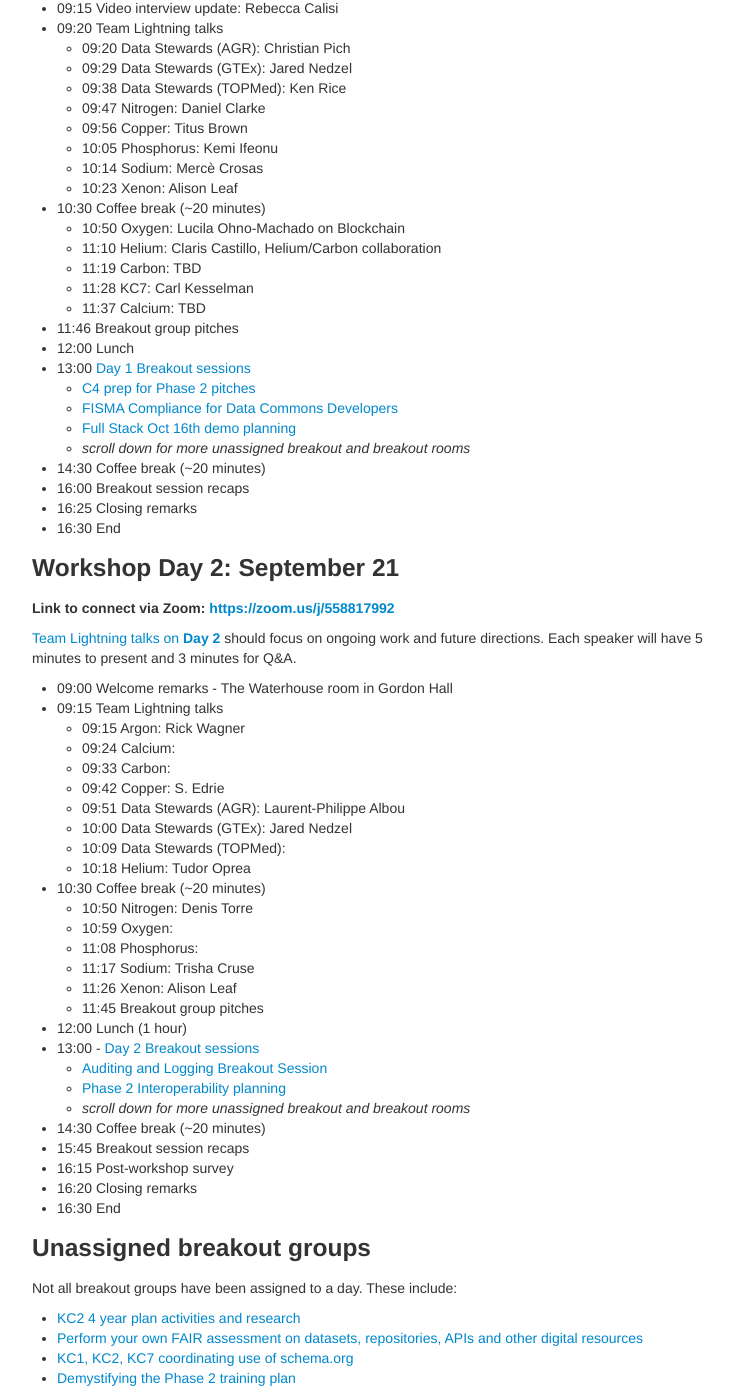
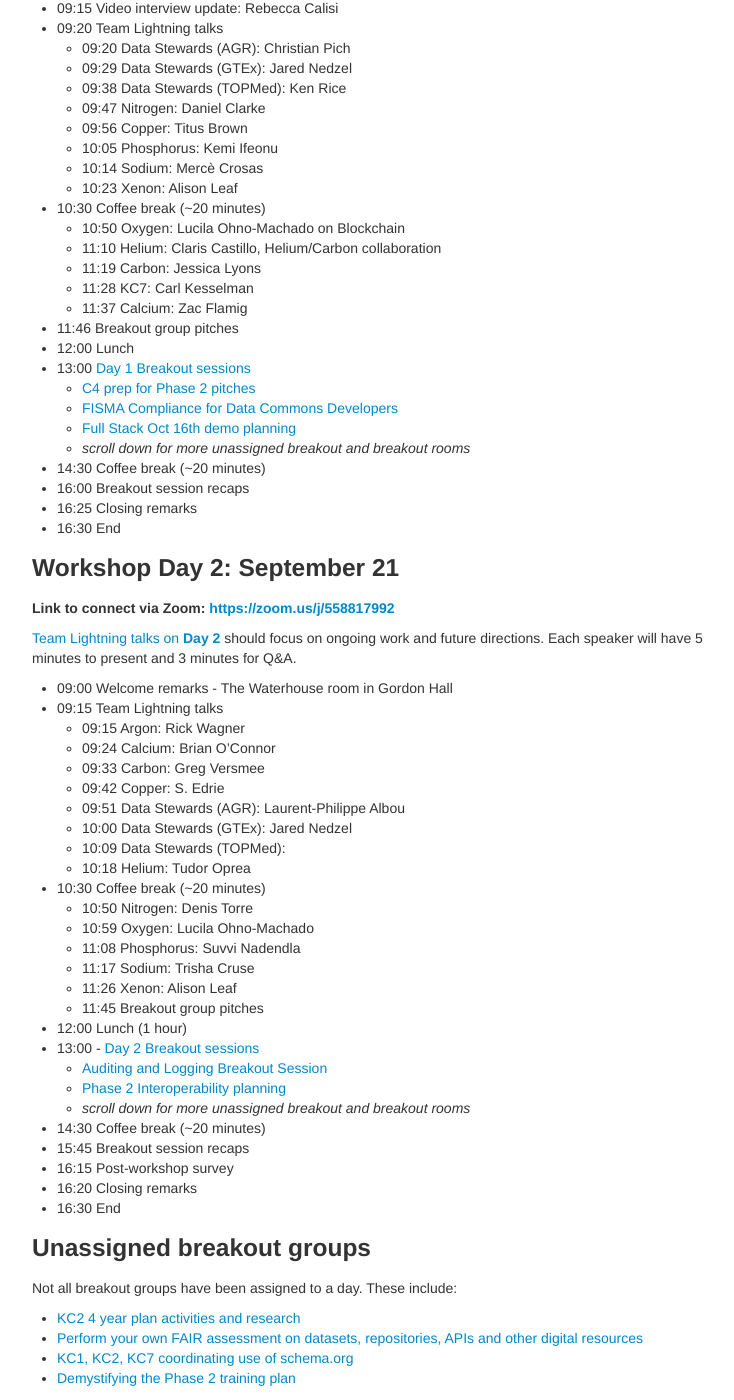
Before and after one commit to dcppc/2018-september-workshop, a Jekyll site: the page built from docs/agenda.md, in a window 1280 px wide and 1400 px high, scrolled down 680 px. Shown: the whole window, without its empty margins (258-992 px from the left). Built offline with Jekyll 4.4.1, drawn with Linux system fonts in a browser that asks for light colours.

Commit message:
finalize speakers

```diff
--- a/docs/agenda.md
+++ b/docs/agenda.md
@@ -37,9 +37,9 @@ Sept 21 | 9-5 | Commonsing meeting | Countway 403 and 320
 - 10:30 Coffee break (~20 minutes)
 	- 10:50 Oxygen: Lucila Ohno-Machado on Blockchain
 	- 11:10 Helium: Claris Castillo, Helium/Carbon collaboration
-	- 11:19 Carbon: TBD
+	- 11:19 Carbon: Jessica Lyons
 	- 11:28 KC7: Carl Kesselman
-	- 11:37 Calcium: TBD
+	- 11:37 Calcium: Zac Flamig
 - 11:46 Breakout group pitches
 - 12:00 Lunch
 - 13:00 [Day 1 Breakout sessions](https://github.com/dcppc/2018-september-workshop/issues)
@@ -63,8 +63,8 @@ should focus on ongoing work and future directions. Each speaker will have 5 min
 - 09:00  Welcome remarks - The Waterhouse room in Gordon Hall
 - 09:15  Team Lightning talks
 	- 09:15 Argon: Rick Wagner
-	- 09:24 Calcium:
-	- 09:33 Carbon:
+	- 09:24 Calcium: Brian O'Connor
+	- 09:33 Carbon: Greg Versmee
 	- 09:42 Copper: S. Edrie
 	- 09:51 Data Stewards (AGR): Laurent-Philippe Albou
 	- 10:00 Data Stewards (GTEx): Jared Nedzel
@@ -72,8 +72,8 @@ should focus on ongoing work and future directions. Each speaker will have 5 min
 	- 10:18 Helium: Tudor Oprea
 - 10:30 Coffee break (~20 minutes)
 	- 10:50 Nitrogen: Denis Torre
-	- 10:59 Oxygen:
-	- 11:08 Phosphorus:
+	- 10:59 Oxygen: Lucila Ohno-Machado
+	- 11:08 Phosphorus: Suvvi Nadendla
 	- 11:17 Sodium: Trisha Cruse
 	- 11:26 Xenon: Alison Leaf
 	- 11:45 Breakout group pitches
```
